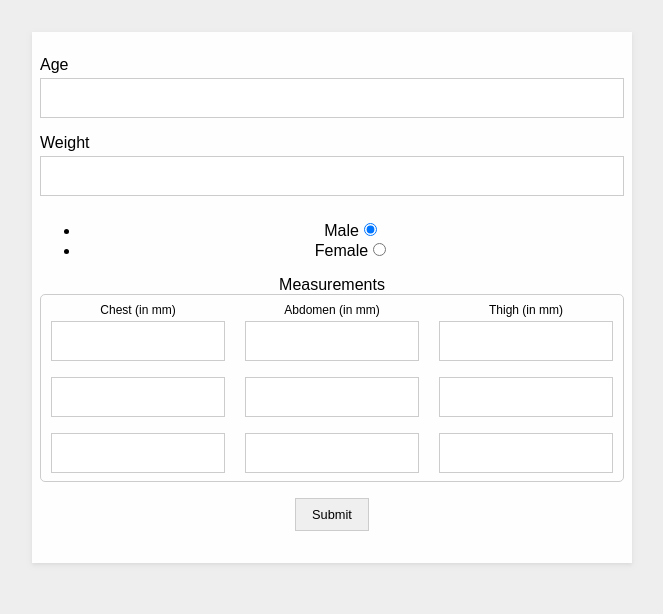
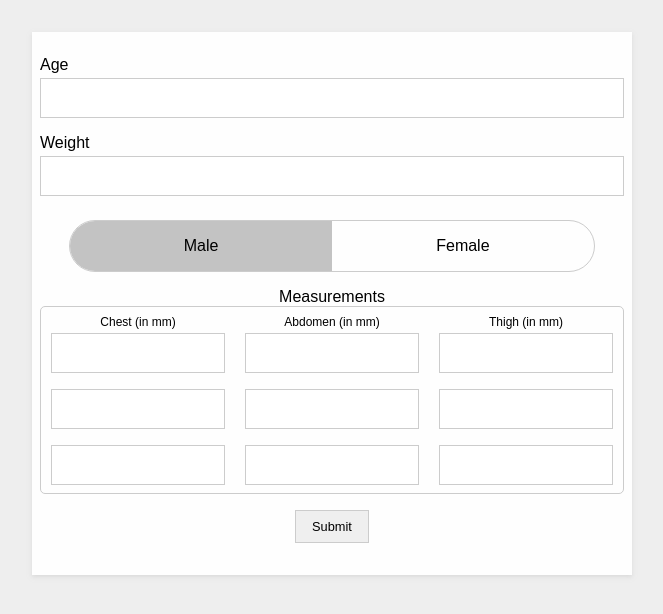
Before and after one commit to ChrisPlease/bf-calc, a React (Create React App) app: page / in a window 1280 px wide. Shown: the top 614 px of the page, without its empty margins (308-971 px from the left). Built offline with nearby package versions, Linux system fonts and the light colour scheme.

Commit message:
clean styles

```diff
--- a/src/components/calculator-form/CalculatorForm.js
+++ b/src/components/calculator-form/CalculatorForm.js
@@ -17,7 +17,7 @@ import FormField from '../shared/form-field/FormField';
 import MeasurementsFieldGroup from '../shared/measurements-field-group/MeasurementsFieldGroup';
 import Button from '../shared/button/Button';
 
-import { initialState } from '../../constants/states';
+// import { initialState } from '../../constants/states';
 
 import './index.css';
 
@@ -47,8 +47,14 @@ class CalculatorForm extends Component {
   handleChange(e) {
     const field = e.target.name;
     const value = e.target.value;
+    const { selectGender } = this.props;
 
-    this.setState({[field]: value});
+    if (field !== 'gender') {
+      this.setState({[field]: value});
+    } else {
+      selectGender(value);
+    }
+
   }
 
   handleTotal(order, total) {
@@ -105,25 +111,29 @@ class CalculatorForm extends Component {
             value={weight}
             fieldName="Weight"
             step="0.1" />
-        <div>
+        <div className="gender-select">
           <ul>
             <li>
-              <label htmlFor="gender">Male</label>
               <input
+                id="male"
                 name="gender"
                 value="male"
                 type="radio"
                 onChange={handleChange}
                 checked={gender === 'male'} />
+              <label htmlFor="male">
+                Male
+              </label>
             </li>
             <li>
-              <label htmlFor="gender">Female</label>
               <input
+                id="female"
                 name="gender"
                 value="female"
                 type="radio"
                 onChange={handleChange}
                 checked={gender === 'female'} />
+              <label htmlFor="female">Female</label>
             </li>
           </ul>
         </div>
--- a/src/components/calculator-form/index.css
+++ b/src/components/calculator-form/index.css
@@ -7,6 +7,47 @@
   background: #fefefe;
 }
 
+.gender-select {
+  display: flex;
+  justify-content: center;
+}
+
+.gender-select ul {
+  width: 90%;
+  margin: 0 auto;
+  display: flex;
+  list-style-type: none;
+  margin: 1rem 0;
+  padding: 0;
+  border: 1px solid #ccc;
+  border-radius: 9999px;
+  justify-content: center;
+  align-items: stretch;
+  overflow: hidden;
+}
+
+.gender-select li {
+  display: flex;
+  flex: 0 1 auto;
+  width: 100%;
+}
+
+.gender-select input[type="radio"] {
+  position: absolute;
+  left: -100%;
+  visibility: hidden;
+}
+
+.gender-select input[type="radio"]:checked + label {
+  background: #c3c3c3;
+}
+
+.gender-select label {
+  padding: 1rem;
+  display: block;
+  width: 100%;
+}
+
 .measurement-fields {
   border: 1px solid #ccc;
   border-radius: 5px;
```
